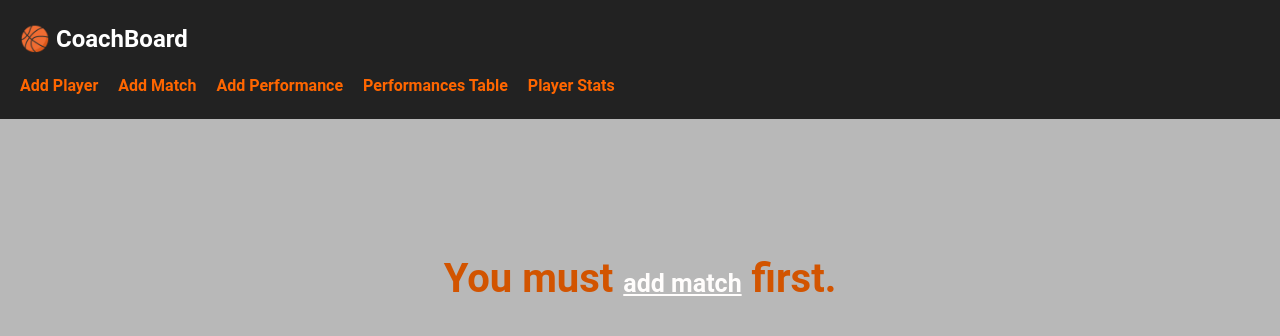
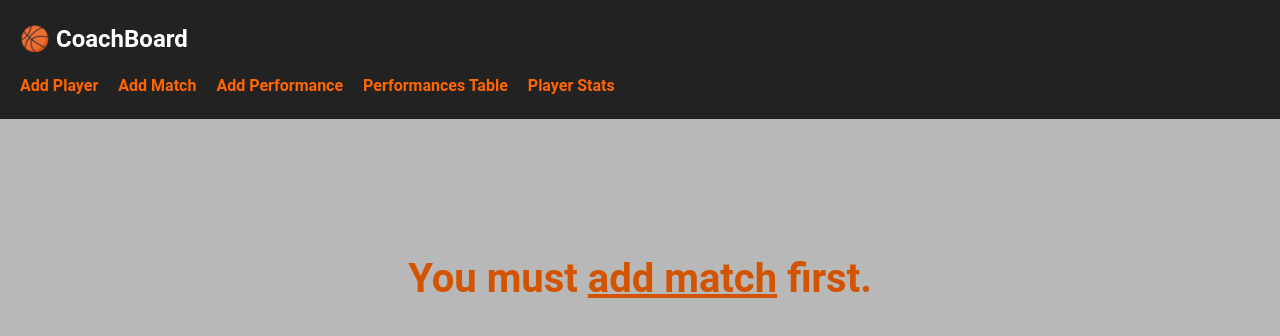
Before and after one commit to toska27/Coach_Board, a React (Create React App) app: page /performances_table in a window 1280 px wide. Shown: the top 336 px of the page. Built offline with nearby package versions, Linux system fonts and the light colour scheme.

Commit message:
solved some bugs

```diff
--- a/src/components/Header.jsx
+++ b/src/components/Header.jsx
@@ -1,6 +1,6 @@
+import { useState } from "react";
 import { Link } from "react-router-dom";
 import styles from "../styles/Header.module.scss";
-import { useState } from "react";
 
 export default function Header() {
   const [menuOpen, setMenuOpen] = useState(false);
--- a/src/components/PerformanceTable.jsx
+++ b/src/components/PerformanceTable.jsx
@@ -51,7 +51,7 @@ export default function PerfomanceTable() {
           </h2>
           <h3 className="tableInfo">
             <p
-              className={styles.pointer}
+              className={styles.secondPointer}
               onClick={() => navigate("/add-performance")}
             >
               Add performance
--- a/src/components/PlayerStats.jsx
+++ b/src/components/PlayerStats.jsx
@@ -52,7 +52,7 @@ export default function PlayerStats() {
             <div>
               <h3 className="tableInfo">
                 <p
-                  className={styles.pointer}
+                  className={styles.secondPointer}
                   onClick={() => navigate("/add-performance")}
                 >
                   Add performance
--- a/src/styles/PerformanceTable.module.scss
+++ b/src/styles/PerformanceTable.module.scss
@@ -4,6 +4,7 @@
   color: #d25400;
   font-size: 40px;
  }
+
 .selectMatch {
   padding: 12px;
   font-size: 16px;
@@ -17,7 +18,20 @@
     color: #fffdfc;
 }
 
-.pointer {
+.pointer{
+  display: inline;
+  cursor: pointer;
+  text-decoration: underline;
+  color: #d25400;
+  transition: color 0.3s;
+  font-size: 40px;
+}
+
+.pointer:hover{
+  color: #b84a00;
+}
+
+.secondPointer {
   display: inline;
   cursor: pointer;
   text-decoration: underline;
@@ -26,6 +40,6 @@
   font-size: 25px;
 }
 
-.pointer:hover {
+.secondPointer:hover {
   color: #d3d3d3;
 }
--- a/src/styles/PlayerStats.module.scss
+++ b/src/styles/PlayerStats.module.scss
@@ -4,6 +4,7 @@
   color: #d25400;
   font-size: 40px;
  }
+
 .selectPlayer {
   padding: 12px;
   font-size: 16px;
@@ -12,7 +13,21 @@
   margin-bottom: 20px;
   width: 100%;
 }
-.pointer {
+
+.pointer{
+  display: inline;
+  cursor: pointer;
+  text-decoration: underline;
+  color: #d25400;
+  transition: color 0.3s;
+  font-size: 40px;
+}
+
+.pointer:hover{
+  color: #b84a00;
+}
+
+.secondPointer {
   display: inline;
   cursor: pointer;
   text-decoration: underline;
@@ -21,6 +36,6 @@
   font-size: 25px;
 }
 
-.pointer:hover {
+.secondPointer:hover {
   color: #d3d3d3;
 }
```
Also changed, not shown: src/styles/global.scss (+8 -0 lines).
